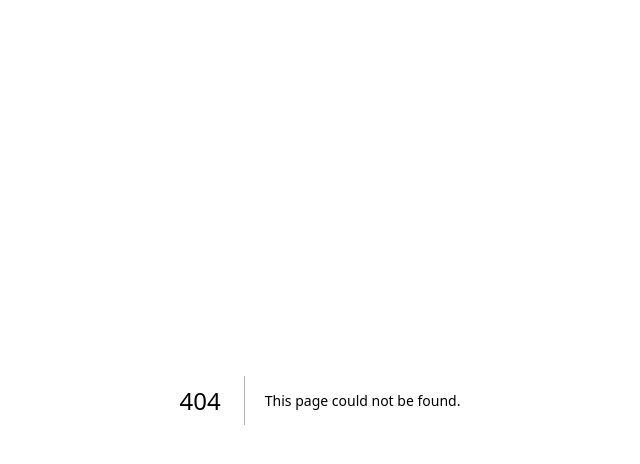
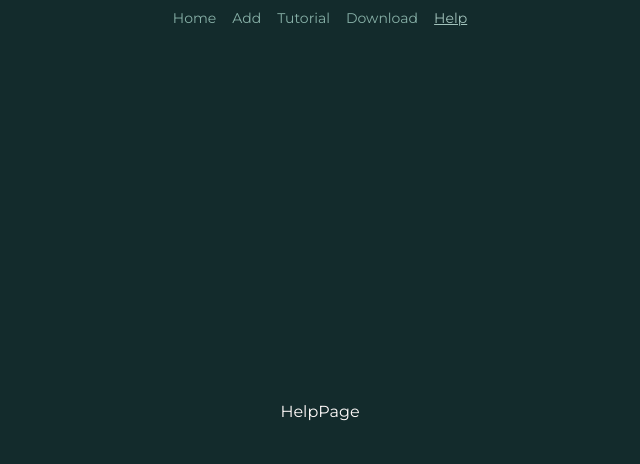
Before and after one commit to Hartaithan/trophy-hunt-template, a Next.js app: page /help in a window 1280 px wide. Before the commit this address had no page. Shown: the top 464 px of the page, without its empty margins (320-960 px from the left). Built offline with nearby package versions, Linux system fonts and the light colour scheme.

Commit message:
setup for help page

```diff
--- /dev/null
+++ b/app/(header)/help/page.tsx
@@ -0,0 +1,12 @@
+import PageContainer from "@/components/PageContainer/PageContainer";
+import type { FC } from "react";
+
+const HelpPage: FC = () => {
+  return (
+    <PageContainer w="100%" justify="center" align="center">
+      HelpPage
+    </PageContainer>
+  );
+};
+
+export default HelpPage;
--- a/components/Header/Header.tsx
+++ b/components/Header/Header.tsx
@@ -50,7 +50,7 @@ const items: NavLink[] = [
     label: "Help",
     href: "/help",
     segment: "help",
-    disabled: true,
+    disabled: false,
   },
 ];
 
--- a/middleware.ts
+++ b/middleware.ts
@@ -1,7 +1,7 @@
 import { NextResponse, type NextMiddleware } from "next/server";
 
 const authPages = new Set<string>(["/signIn"]);
-const publicPages = new Set<string>(["/", "/download", "/tutorial"]);
+const publicPages = new Set<string>(["/", "/download", "/tutorial", "/help"]);
 const requestPages = /^(.*?)(?:\/progress|\/check|\/uncheck)$/;
 
 export const config = {
```
